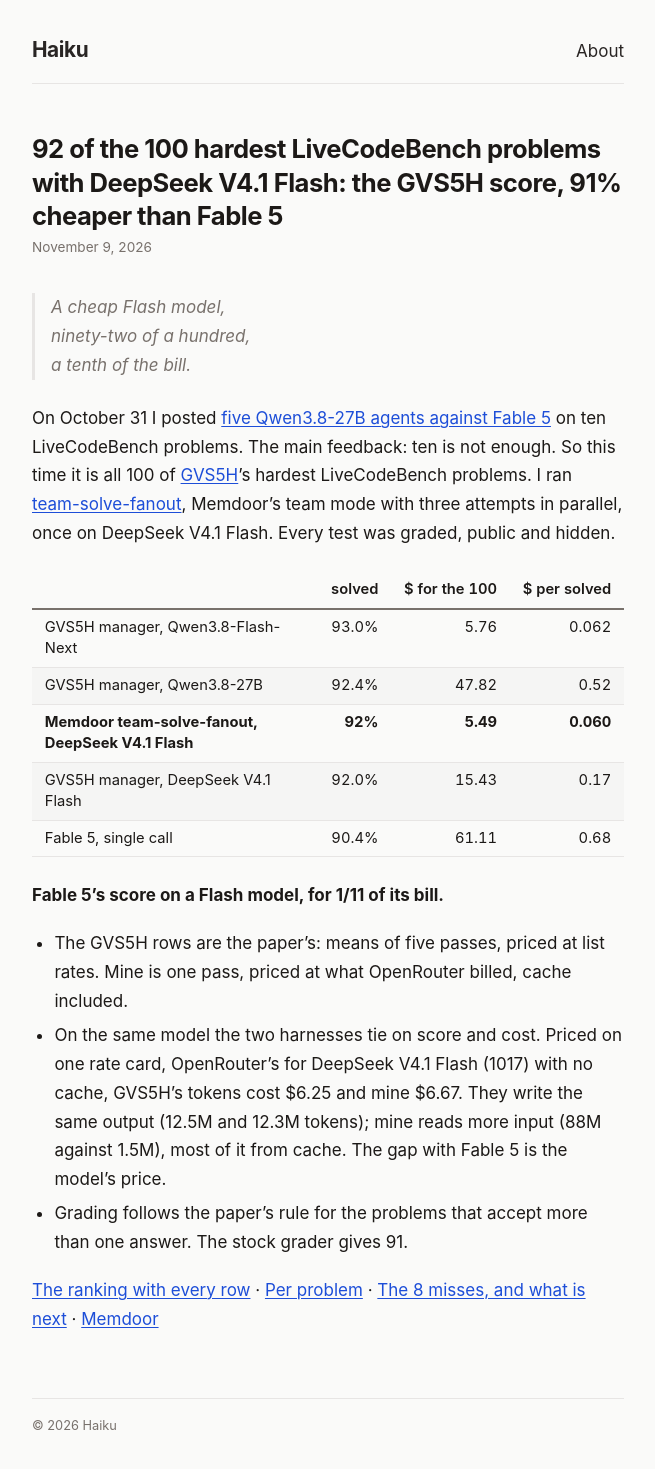
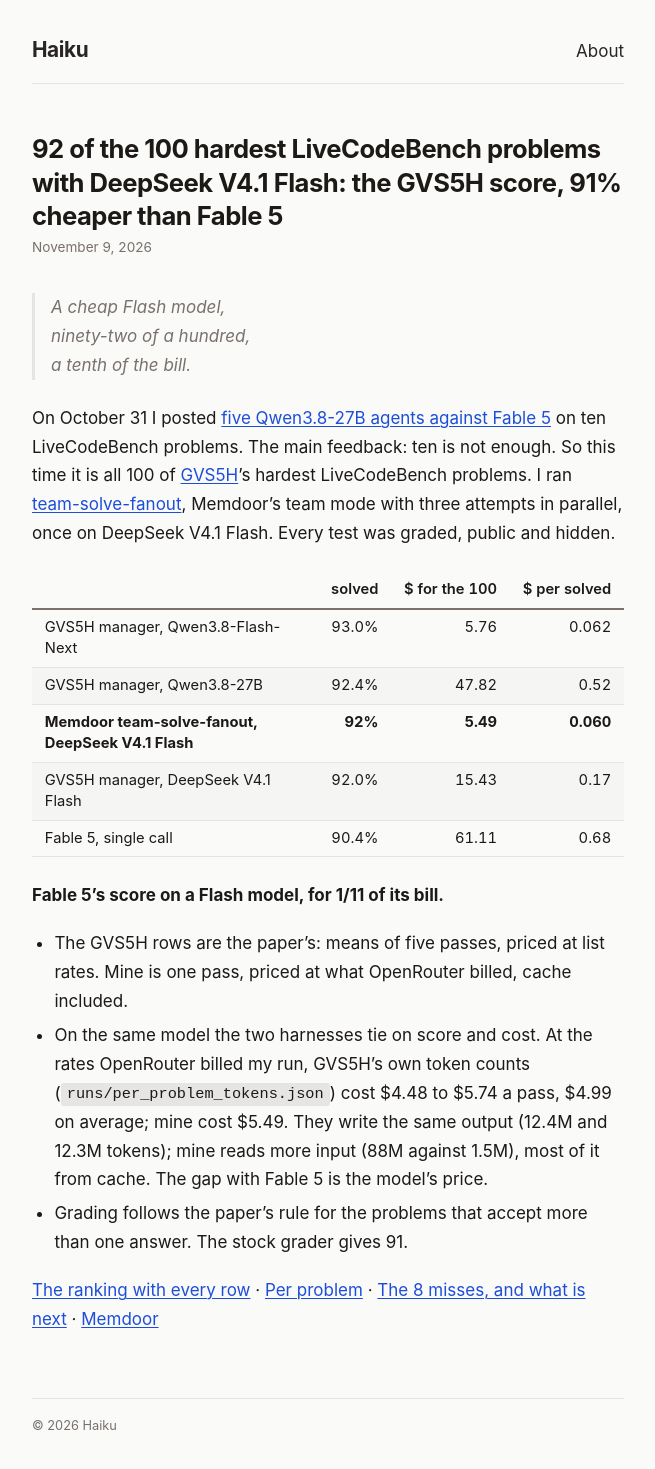
Before and after one commit to guregodevo/guregodevo.github.io, a Jekyll site: the page built from _posts/2026-11-09-92-of-100-on-a-flash-model.md, in a window 1280 px wide. Shown: the whole page, without its empty margins (312-967 px from the left). Built offline with Jekyll 4.4.1, drawn with Linux system fonts in a browser that asks for light colours.

Commit message:
Same model: GVS5H's own token counts at the rates OpenRouter billed, $4.48 to $5.74 a pass against $5.49

```diff
--- a/_posts/2026-11-09-92-of-100-on-a-flash-model.md
+++ b/_posts/2026-11-09-92-of-100-on-a-flash-model.md
@@ -21,7 +21,7 @@
 **Fable 5's score on a Flash model, for 1/11 of its bill.**
 
 - The GVS5H rows are the paper's: means of five passes, priced at list rates. Mine is one pass, priced at what OpenRouter billed, cache included.
-- On the same model the two harnesses tie on score and cost. Priced on one rate card, OpenRouter's for DeepSeek V4.1 Flash (1017) with no cache, GVS5H's tokens cost $6.25 and mine $6.67. They write the same output (12.5M and 12.3M tokens); mine reads more input (88M against 1.5M), most of it from cache. The gap with Fable 5 is the model's price.
+- On the same model the two harnesses tie on score and cost. At the rates OpenRouter billed my run, GVS5H's own token counts (`runs/per_problem_tokens.json`) cost $4.48 to $5.74 a pass, $4.99 on average; mine cost $5.49. They write the same output (12.4M and 12.3M tokens); mine reads more input (88M against 1.5M), most of it from cache. The gap with Fable 5 is the model's price.
 - Grading follows the paper's rule for the problems that accept more than one answer. The stock grader gives 91.
 
 [The ranking with every row](https://github.com/guregodevo/memdoor/tree/main/examples/workflows/team-solve/bench#ranking-on-the-100) · [Per problem](https://github.com/guregodevo/memdoor/blob/main/examples/workflows/team-solve/bench/results/team-solve-fanout-lcb.tsv) · [The 8 misses, and what is next](https://github.com/guregodevo/memdoor/issues/234) · [Memdoor](https://memdoor.ai)
```
